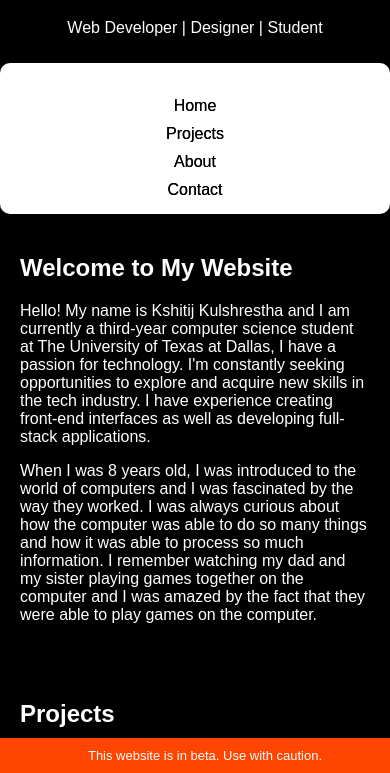
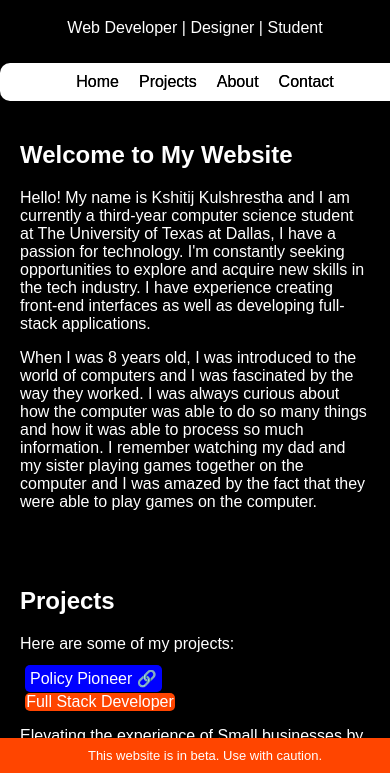
Before and after one commit to K-Kulshrestha/K-Kulshrestha.github.io, a plain HTML site: page index.html in a window 390 px wide. Shown: the part 71-844 px from the top of the page. Drawn offline with Linux system fonts and the light colour scheme.

Commit message:
small style change

```diff
--- a/index.html
+++ b/index.html
@@ -17,7 +17,6 @@
         <p>Web Developer | Designer | Student</p>
     </header>
     <nav>
-        <div class="open-btn" onclick="openNav()">☰ Open</div>
         <a href="#home">Home</a>
         <a href="#projects">Projects</a>
         <a href="#about">About</a>
--- a/style.css
+++ b/style.css
@@ -26,6 +26,8 @@ nav {
     padding: 10px;
     border-radius: 10px;
     justify-content: center;
+    text-align: center;
+    width: 100%;
 }
 
 nav a {
@@ -39,18 +41,6 @@ nav a {
 nav a:hover {
     color: #ffffffcf;
     text-shadow: #000000 0px 0px;
-}
-
-/* Media Query for Mobile Screens */
-@media (max-width: 600px) {
-    nav {
-        flex-direction: column;
-        align-items: center;
-    }
-
-    nav a {
-        margin: 5px 0;
-    }
 }
 
 section {
```
